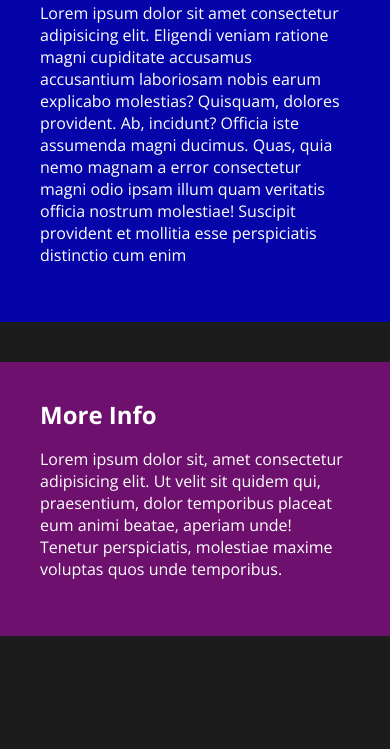
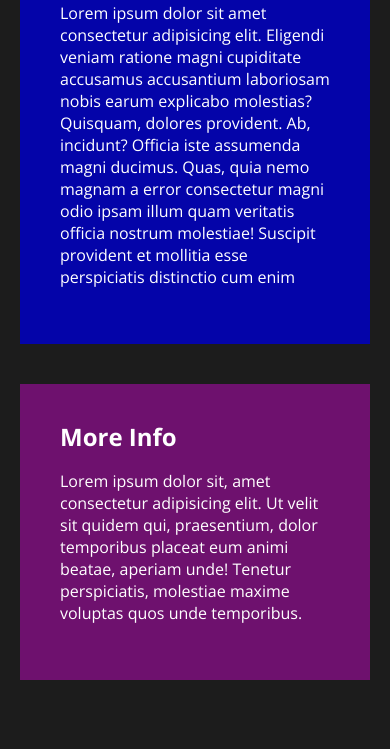
Before and after one commit to FrancoTr/sass-fundamentals, a website: page index.html in a window 390 px wide. Shown: the part 95-844 px from the top of the page. Drawn offline with nearby package versions, Linux system fonts and the light colour scheme; files that its build step writes are made by us from their sources.

Commit message:
Adjust padding for mobile devices

```diff
--- a/scss/layout/_grid.scss
+++ b/scss/layout/_grid.scss
@@ -5,13 +5,18 @@
   gap: 40px;
   // max-width: 1000px;
   width: min(100%, 1000px);
-  // margin-left: auto;
-  // margin-right: auto;
-  margin: 0 auto;
+  margin-inline: auto;
 
   @media (min-width: 900px) {
     grid-template-columns: 2fr 1fr;
     grid-template-rows: auto;
+    padding-left: 0;
+    padding-right: 0;
+  }
+
+  @media (max-width: 899px) {
+    padding-left: 20px;
+    padding-right: 20px;
   }
 
   &__main,
```
